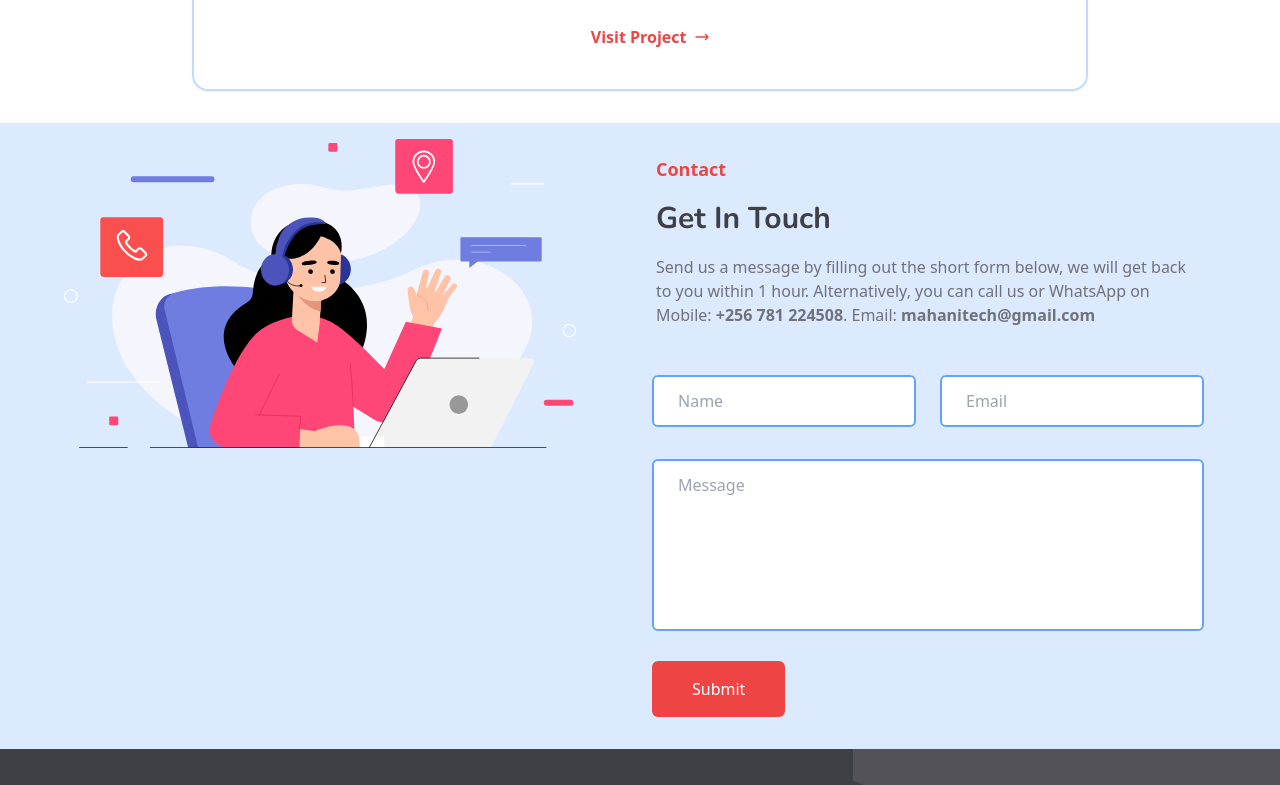
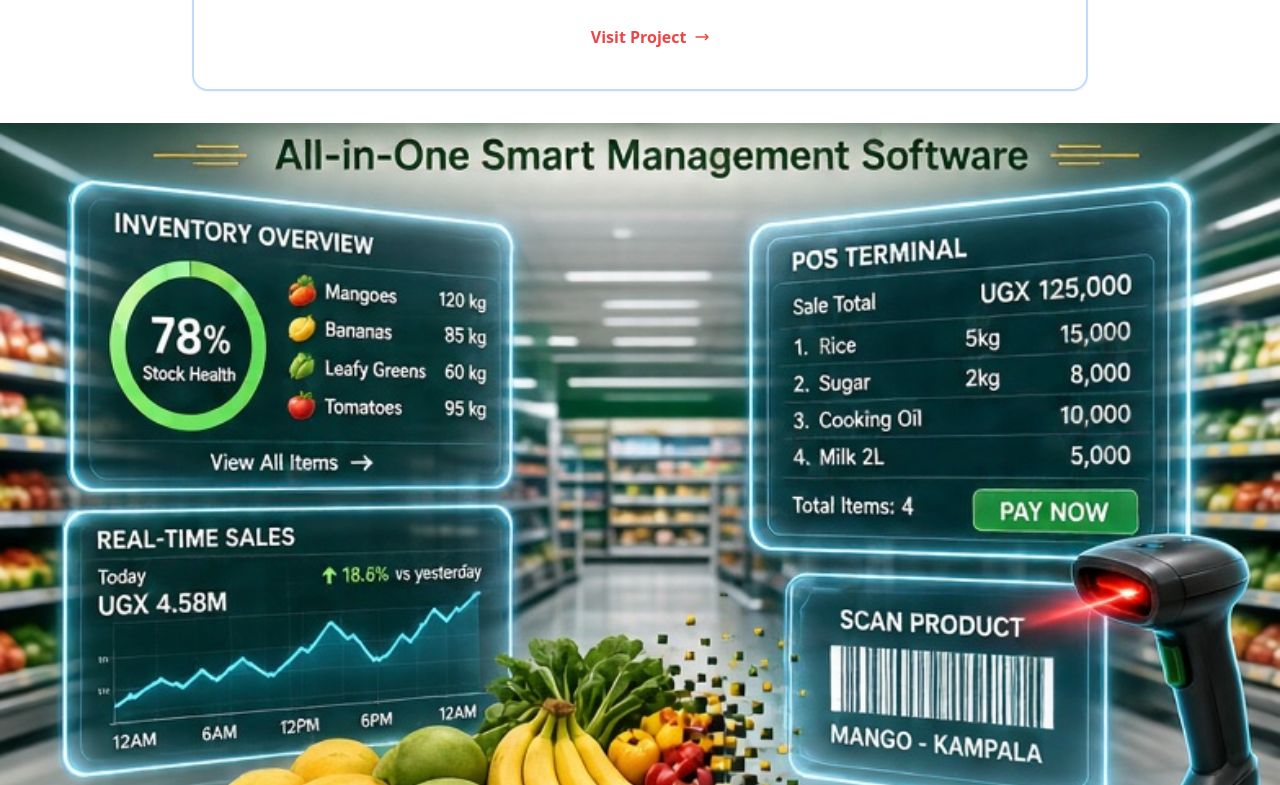
Before and after one commit to mahani-software/mahani-website-react, a React (Create React App) app: page / in a window 1280 px wide. Shown: the part 3035-3820 px from the top of the page. Built offline with nearby package versions, Linux system fonts and the light colour scheme.

Commit message:
Add supermarket picture

```diff
--- a/src/App.js
+++ b/src/App.js
@@ -6,6 +6,7 @@ import Footer from './components/footer';
 import ServicesSection from './components/services';
 import TrainingSection from './components/training';
 import WorkSection from './components/work';
+import { Supermarket } from "./components/supermarket";
 import ContactForm from './components/contactus';
 import "./index.css"
 
@@ -18,6 +19,8 @@ function App() {
       <ServicesSection />
       <TrainingSection />
       <WorkSection />
+      {/* supermarket */}
+      <Supermarket />
       <ContactForm />
       <Footer />
     </div>
--- /dev/null
+++ b/src/components/supermarket.jsx
@@ -0,0 +1,12 @@
+import supermarketImage from "../assets/supermarket-system-ug.png";
+
+const Supermarket = () => {
+  return (
+    <div className="w-full p-0">
+      <img src={supermarketImage} className="w-full m-0"/>
+    </div>
+  );
+};
+
+export { Supermarket };
+export default Supermarket;
```
Also changed, not shown: src/assets/supermarket-system-ug.png (added), 21 other files (tests, documents, lock files or other folders).
